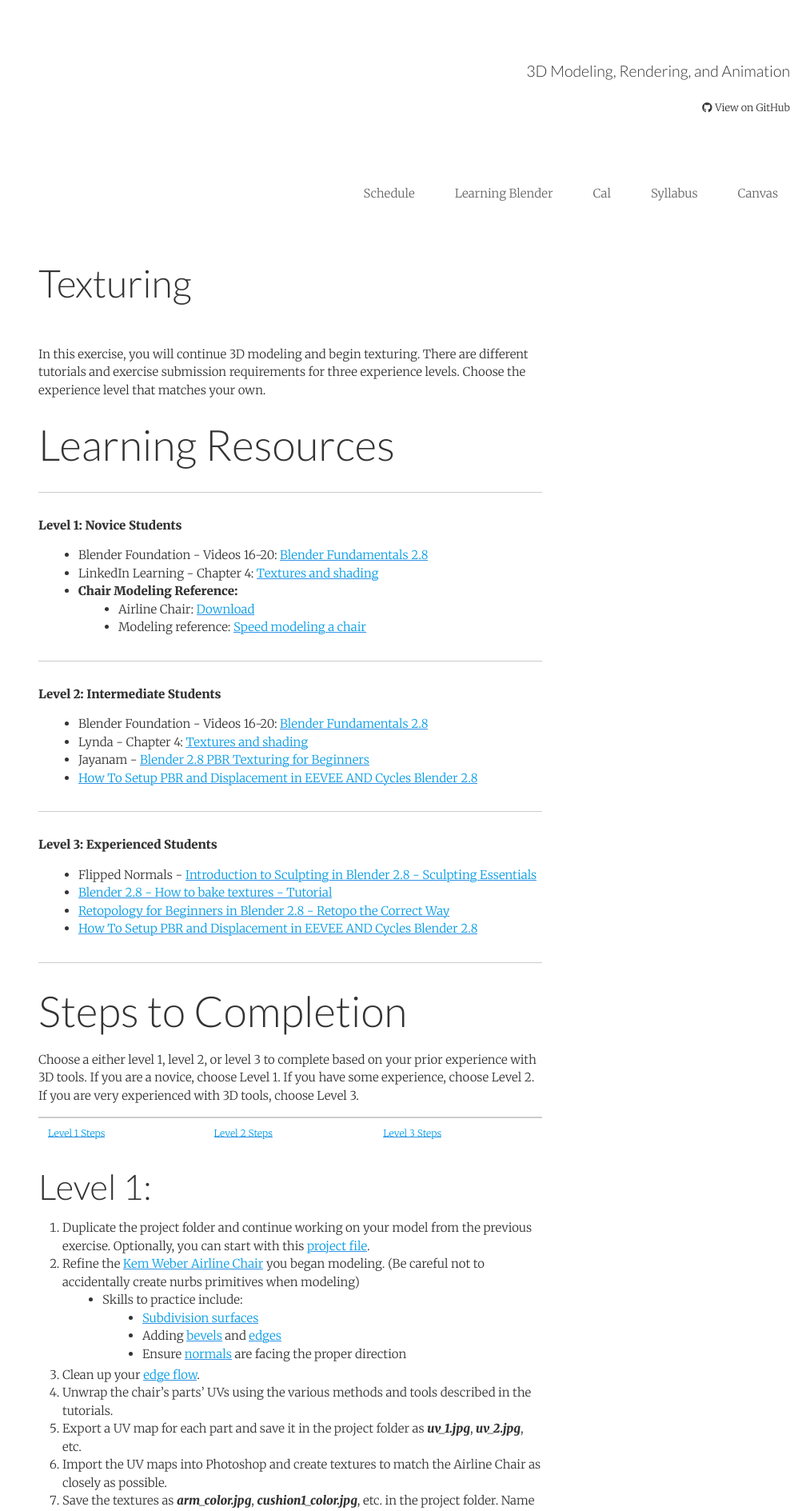
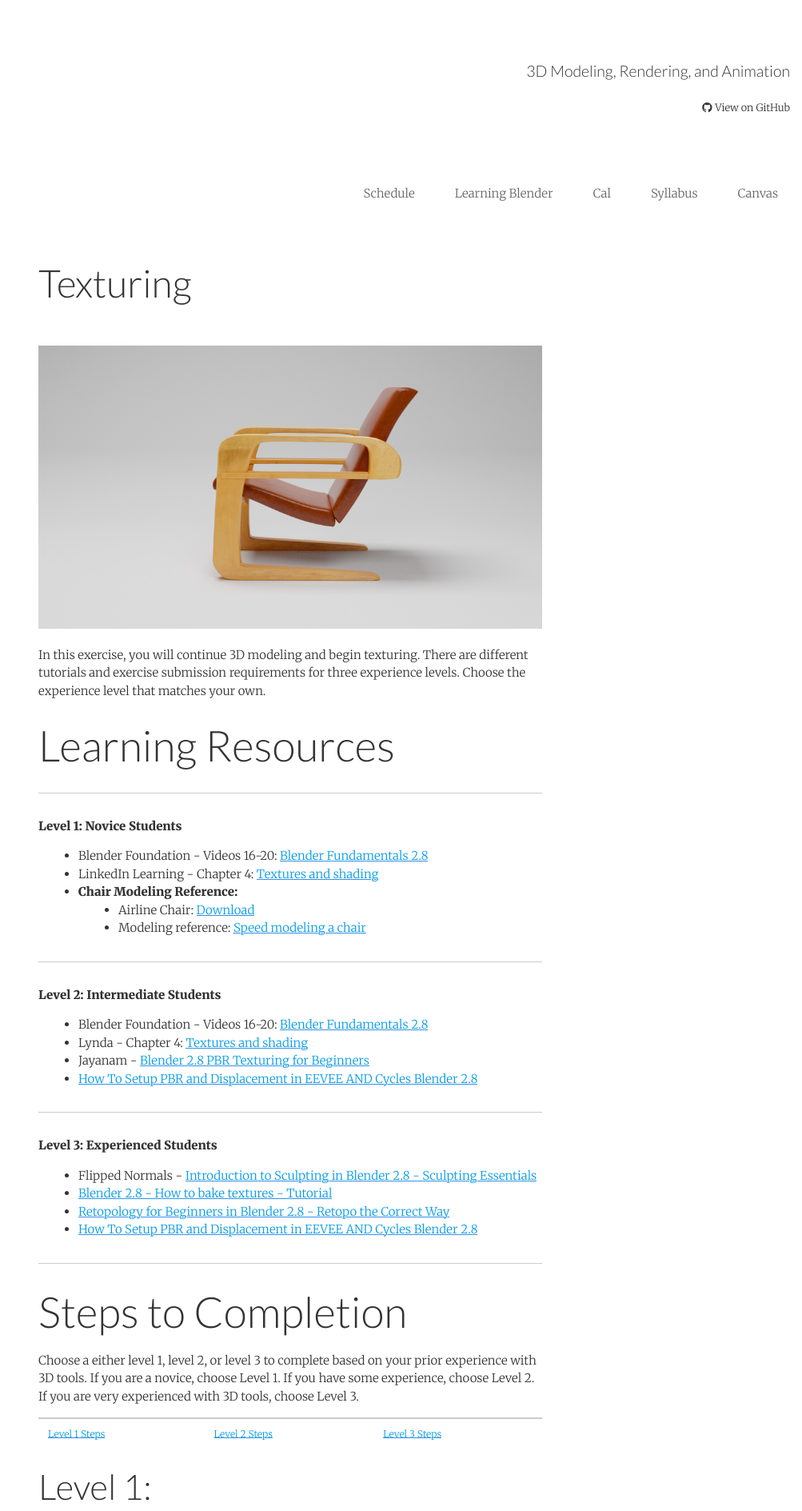
Before and after one commit to michael-collins/3d-modeling-rendering-animation-sp20--oer, a Jekyll site: the page built from _assignments/texturing/texturing.md, in a window 1280 px wide. Shown: the top 1889 px of the page at 80% size, without its empty margins (277-1280 px from the left). Built offline with Jekyll 4.4.1, drawn with Linux system fonts in a browser that asks for light colours; nearby versions of some CDN libraries.

Commit message:
texturing update

```diff
--- a/_assignments/texturing/texturing.md
+++ b/_assignments/texturing/texturing.md
@@ -7,6 +7,8 @@ asset-path: /assets/exercise-images
 exercise: exercise-2
 project-file: /assets/exercise-downloads/airline-chair-2-8.blend
 ---
+
+![Chair render]({{ site.baseurl }}{{ page.asset-path }}/chair-render-compressed.jpg)
 
 In this exercise, you will continue 3D modeling and begin texturing. There are different tutorials and exercise submission requirements for three experience levels. Choose the experience level that matches your own.
 
```
Also changed, not shown: assets/exercise-images/chair-render-compressed.jpg (added).
